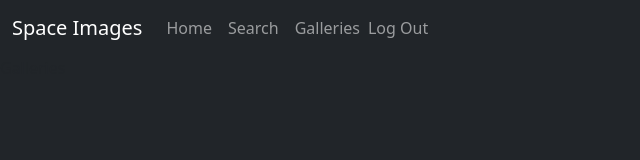
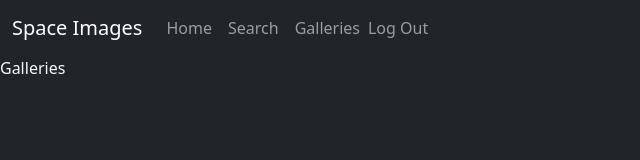
Before and after one commit to seanxbrown/space-image-app, a React (Vite) app: page /space-image-app/galleries in a window 1280 px wide. Shown: the top 160 px of the page, without its empty margins (0-640 px from the left). Built offline with nearby package versions, Linux system fonts and the light colour scheme; no server answers; sample sign-in values are in the browser's storage.

Commit message:
Feat: add privateroute for search and gallery pages

```diff
--- a/src/App.tsx
+++ b/src/App.tsx
@@ -9,6 +9,7 @@ import "./App.css"
 import { useEffect, useState } from "react"
 import { auth, onAuthStateChanged } from "./config/firebaseConfig"
 import { AuthContext } from "./contexts/AuthContext"
+import { PrivateRoute } from "./components/PrivateRoute"
 
 function App() {
   const [user, setUser] = useState<Object | null>({})
@@ -32,8 +33,11 @@ function App() {
               <Route path="/space-image-app" element={<Homepage />} />
               <Route path="/space-image-app/login" element={<Login />} />
               <Route path="/space-image-app/signup" element={<Signup />} />
-              <Route path="/space-image-app/search" element={<Search />} />
-              <Route path="/space-image-app/galleries" element={<Galleries />} />
+              <Route element={<PrivateRoute />}>
+                <Route path="/space-image-app/search" element={<Search />} />
+                <Route path="/space-image-app/galleries" element={<Galleries />} />
+              </Route>
+
             </Routes>
         </div>
       </Router>
--- /dev/null
+++ b/src/components/PrivateRoute.tsx
@@ -0,0 +1,14 @@
+import { useContext, FC } from 'react'
+import { Navigate, Outlet } from "react-router-dom"
+import { AuthContext } from '../contexts/AuthContext'
+
+
+export const PrivateRoute = ({props}: any) => {
+    const user = useContext(AuthContext)
+
+    if (user !== null){
+        return <Outlet />
+    } else {
+        return <Navigate to="/space-image-app" />
+    }
+}
--- a/src/pages/Galleries/Galleries.tsx
+++ b/src/pages/Galleries/Galleries.tsx
@@ -2,6 +2,6 @@ import React from 'react'
 
 export const Galleries = () => {
   return (
-    <div>Galleries</div>
+    <div className="text-light">Galleries</div>
   )
 }
```
